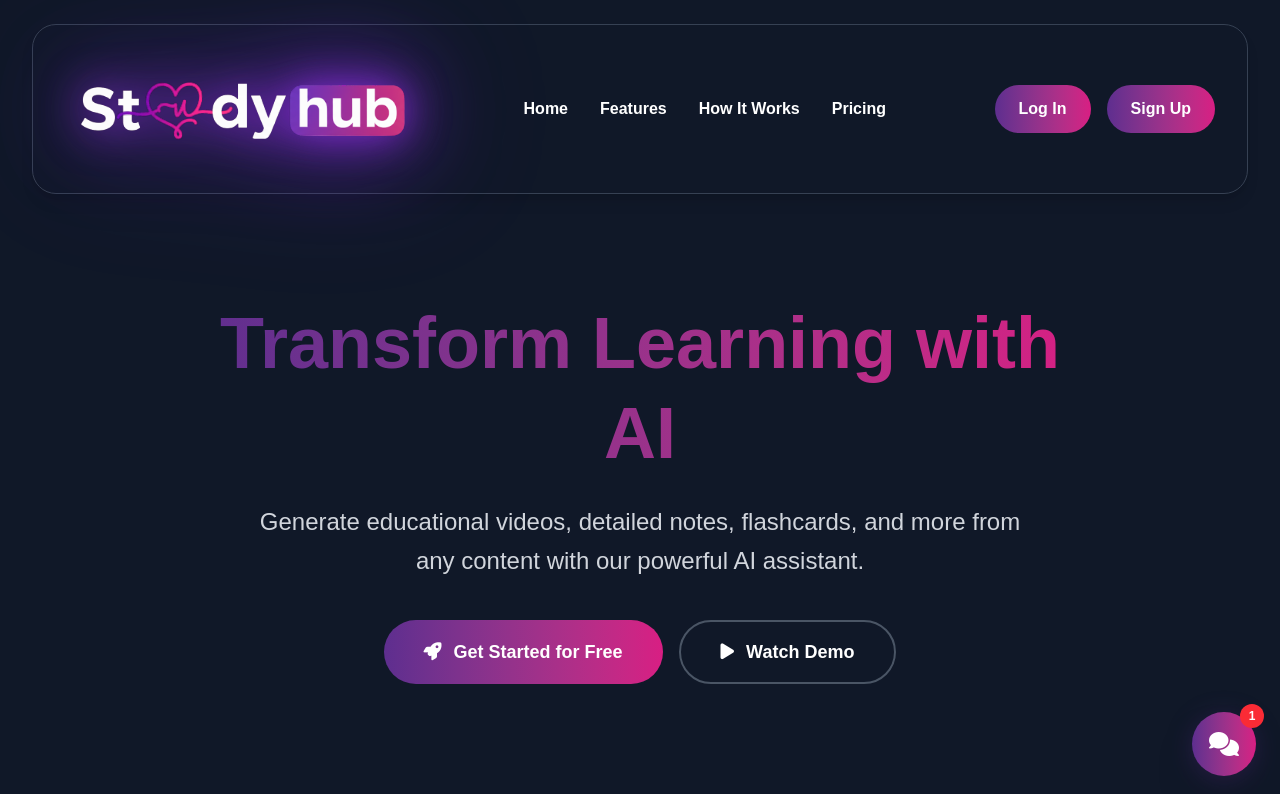
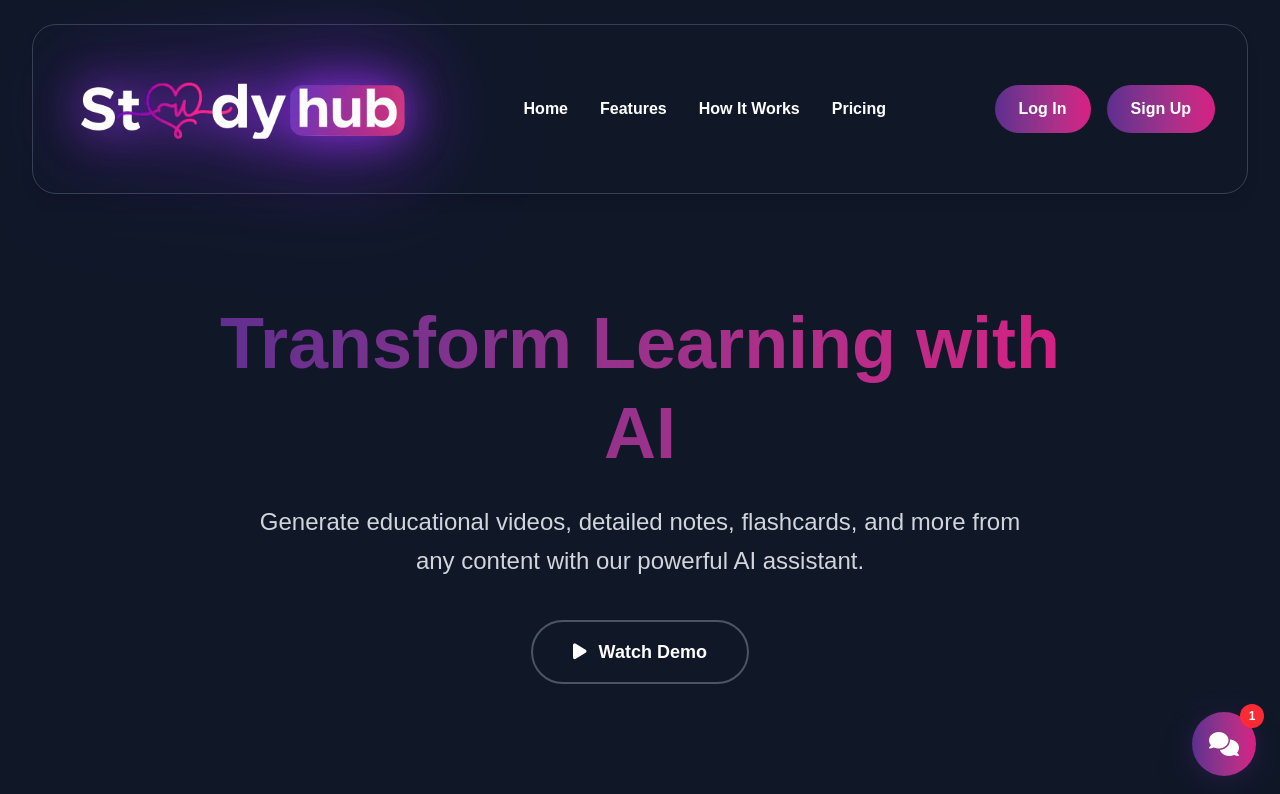
Before and after one commit to fujianmian/TrialGreatHack, a Next.js app: page / in a window 1280 px wide. Shown: the top 794 px of the page. Built offline with nearby package versions, Linux system fonts and the light colour scheme.

Commit message:
fix display button

```diff
--- a/src/app/page.tsx
+++ b/src/app/page.tsx
@@ -492,6 +492,7 @@ export default function Home() {
             <p className="text-xl md:text-2xl text-gray-300 max-w-3xl mx-auto mb-10 leading-relaxed">
               Generate educational videos, detailed notes, flashcards, and more from any content with our powerful AI assistant.
             </p>
+            {isAuthenticated ? (
             <div className="flex flex-col sm:flex-row gap-4 justify-center">
               <button
                 onClick={scrollToMainContent}
@@ -505,6 +506,14 @@ export default function Home() {
                 Watch Demo
               </button>
             </div>
+            ) : (
+            <div className="flex flex-col sm:flex-row gap-4 justify-center">
+              <button className="px-10 py-4 rounded-full border-2 border-gray-600 text-white font-semibold text-lg hover:border-[#5E2E8F] hover:text-[#5E2E8F] hover:bg-[#5E2E8F]/10 transition-all duration-300 hover:-translate-y-1 hover:shadow-lg">
+                <i className="fas fa-play mr-3"></i>
+                Watch Demo
+              </button>
+            </div>
+            )}
           </div>
         </section>
 
```
